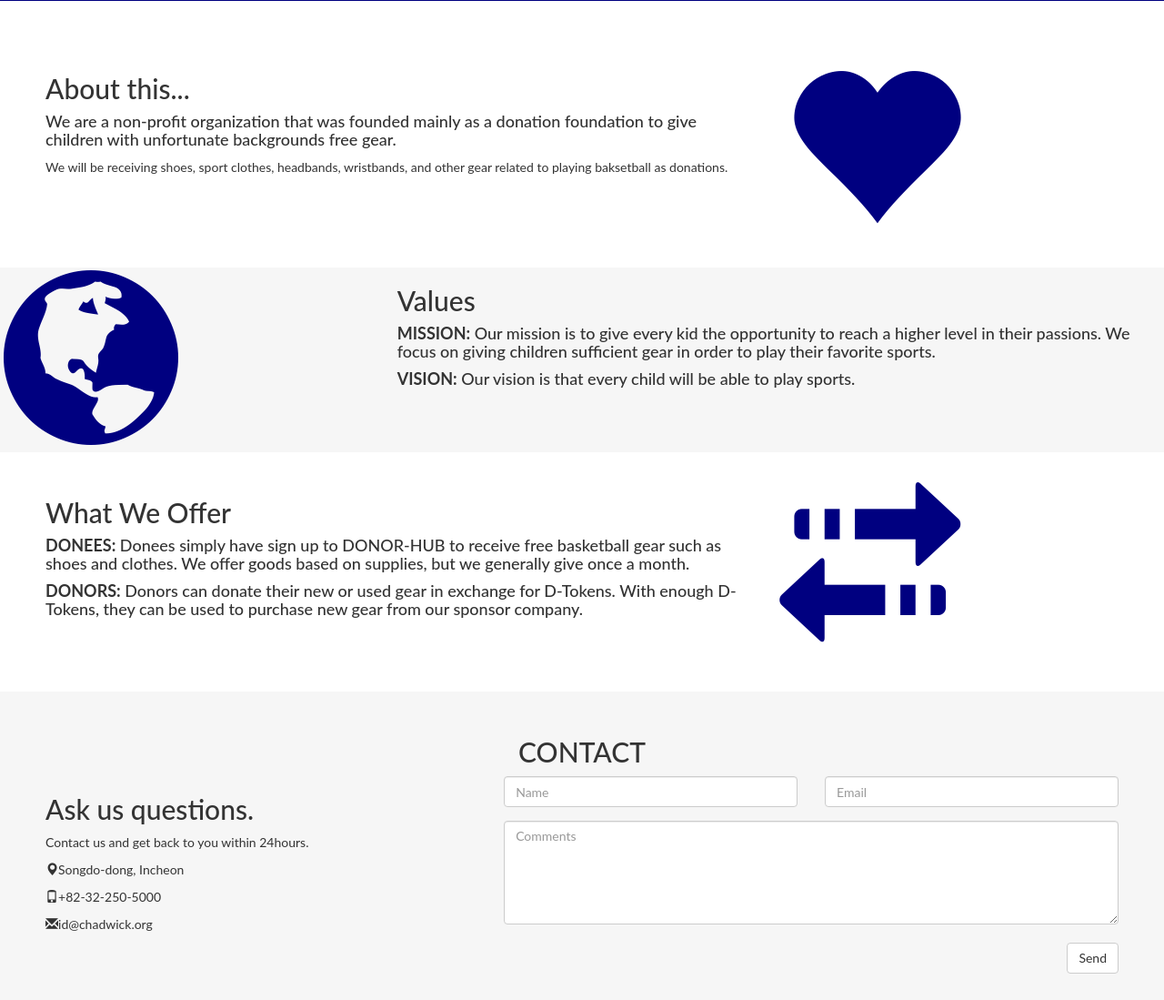
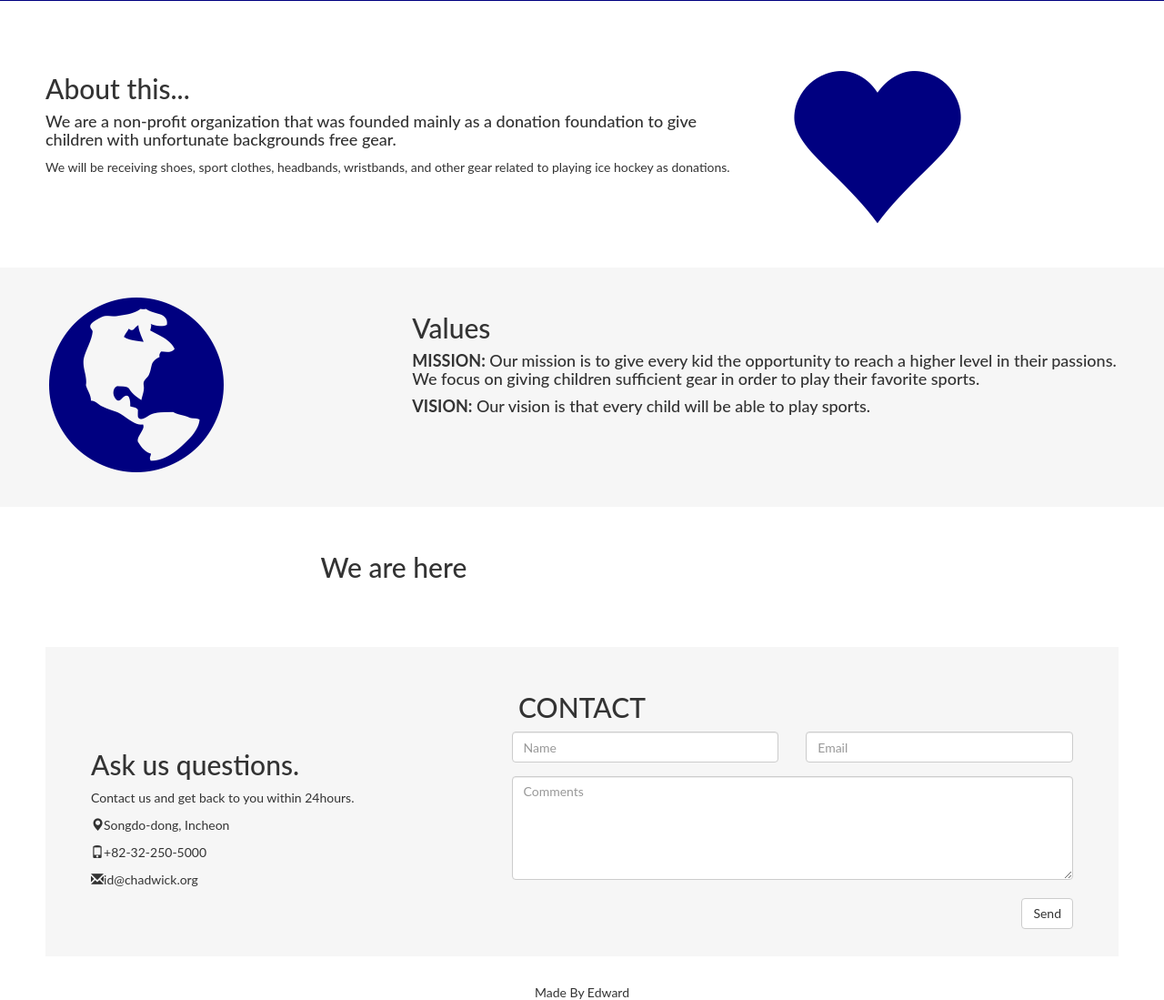
Before and after one commit to jaycha1/py_web_ver1, a Django app: page /about/ in a window 1280 px wide. Shown: the part 259-1358 px from the top of the page at 91% size. Run offline with Django 3.2, Linux system fonts and the light colour scheme; some libraries are stand-ins or nearby versions.

Commit message:
0130 about.html, static video

```diff
--- a/blog/templates/blog/post_list.html
+++ b/blog/templates/blog/post_list.html
@@ -18,7 +18,7 @@
                 <div class="col-sm-6">
                     <p id="post-cn1">{{ post.title }}</p>
                     <a href="{% url 'blog_detail' post.id %}"><img class="postimg" src="{{ post.image.url }}"></a>
-                    <p id="post-cn1">{{ post.description }}</p>
+                    <p id="post-cn">{{ post.description }}</p>
                 </div>
         {% endfor %}
         </div>
--- a/templates/about.html
+++ b/templates/about.html
@@ -11,7 +11,7 @@
                 <div class = "col-sm-8">
                     <h2>About this...</h2>
                     <h4>We are a non-profit organization that was founded mainly as a donation foundation to give children with unfortunate backgrounds free gear.</h4>
-                    <p>We will be receiving shoes, sport clothes, headbands, wristbands, and other gear related to playing baksetball as donations.  </p>
+                    <p>We will be receiving shoes, sport clothes, headbands, wristbands, and other gear related to playing ice hockey as donations.  </p>
                 </div>
                 <div class = "col-sm-4">
                     <span class = "glyphicon glyphicon-heart logo"></span>
@@ -19,7 +19,7 @@
             </div>
         </div>
 
-        <div class = "container-fuild bg-grey">
+        <div class = "container-fluid bg-grey">
             <div class = "row">
                 <div class = "col-sm-4">
                     <span class = "glyphicon glyphicon-globe logo"></span>
@@ -34,17 +34,28 @@
         </div>
         <div id="about1" class = "container-fluid">
             <div class = "row">
-                <div class = "col-sm-8">
-                    <h2>What We Offer</h2>
-                    <h4><strong>DONEES:</strong> Donees simply have sign up to DONOR-HUB to receive free basketball gear such as shoes and clothes.
-                        We offer goods based on supplies, but we generally give once a month. </h4>
-                    <h4><strong>DONORS:</strong> Donors can donate their new or used gear in exchange for D-Tokens. With enough D-Tokens,
-                        they can be used to purchase new gear from our sponsor company.</h4>
+                <div class="col-sm-3"></div>
+                <div class = "col-sm-6">
+                    <h2>We are here</h2>
 
-                </div>
-                <div class = "col-sm-4">
-                    <span class = "glyphicon glyphicon-transfer logo"></span>
-                </div>
+                        <div id="daumRoughmapContainer1611995130844"
+                             class="root_daum_roughmap root_daum_roughmap_landing"></div>
+
+                        <script charset="UTF-8" class="daum_roughmap_loader_script"
+                                src="https://ssl.daumcdn.net/dmaps/map_js_init/roughmapLoader.js"></script>
+
+                        <!-- 실행 스크립트 -->
+                        <script charset="UTF-8">
+                            new daum.roughmap.Lander({
+                                "timestamp" : "1611995130844",
+                                "key" : "247bx",
+                                "mapWidth" : "640",
+                                "mapHeight" : "270"
+                            }).render();
+                        </script>
+                        <br><br><br>
+
+                <div class = "col-sm-3"></div>
             </div>
         </div>
 {% endblock content %}
--- a/templates/base.html
+++ b/templates/base.html
@@ -128,7 +128,7 @@
         }
         .postimg{
           border: 1px solid orangered;
-          width: 300px;
+          width: 350px;
           height: 400px;
           margin-bottom: 20px;
         }
@@ -148,12 +148,13 @@
           margin: auto;
         }
         #post-cn{
-          padding-top: 100px;
+          padding-top: 20px;
+          padding-bottom: 20px;
           font-size: 1.3em;
         }
         #post-cn1{
           margin-top: 30px;
-          font-size: 1em;
+          font-size: 1.5em;
         }
         #btn-id{
           text-align: center;
```
Also changed, not shown: 1 other file.
